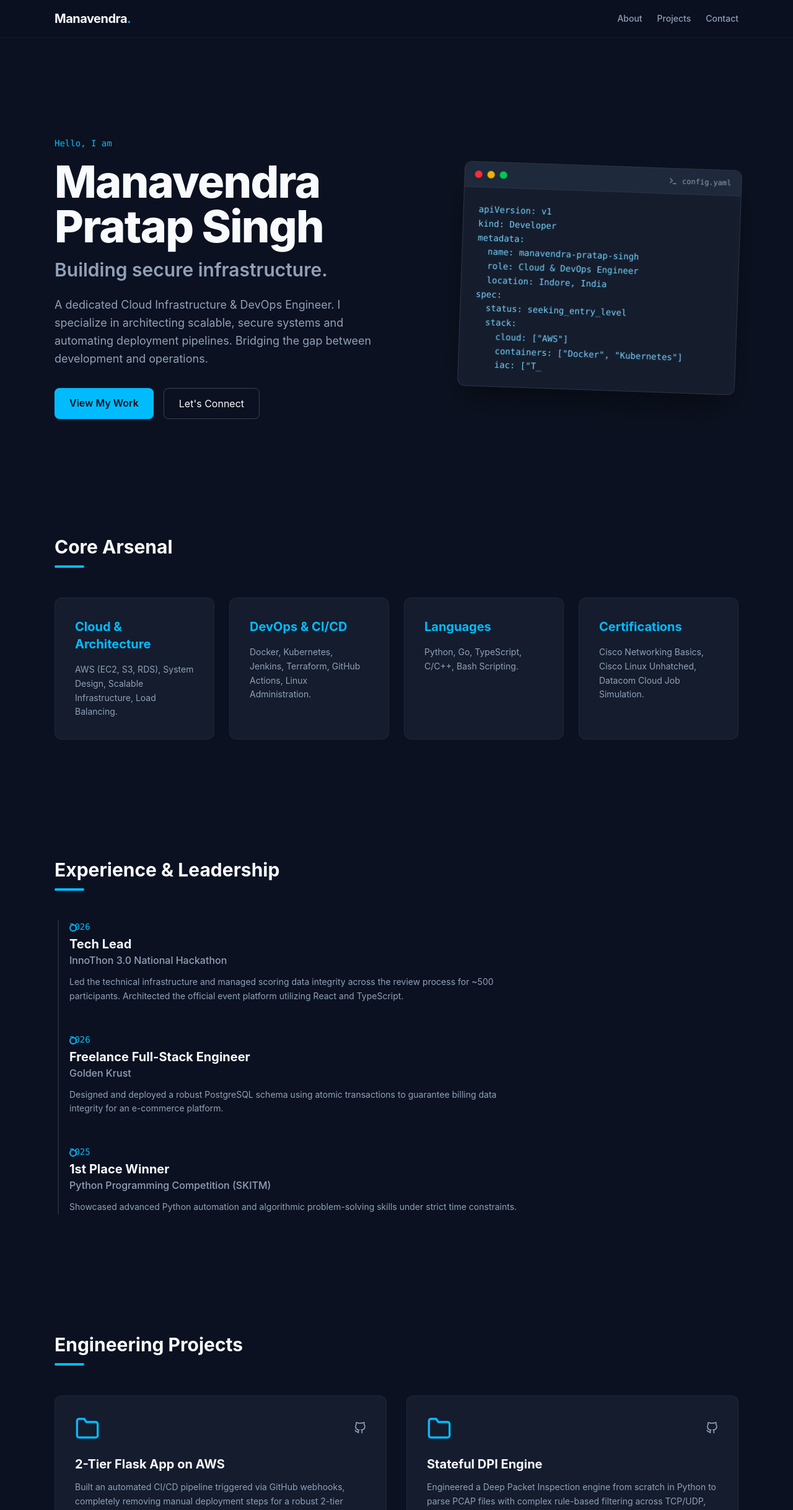
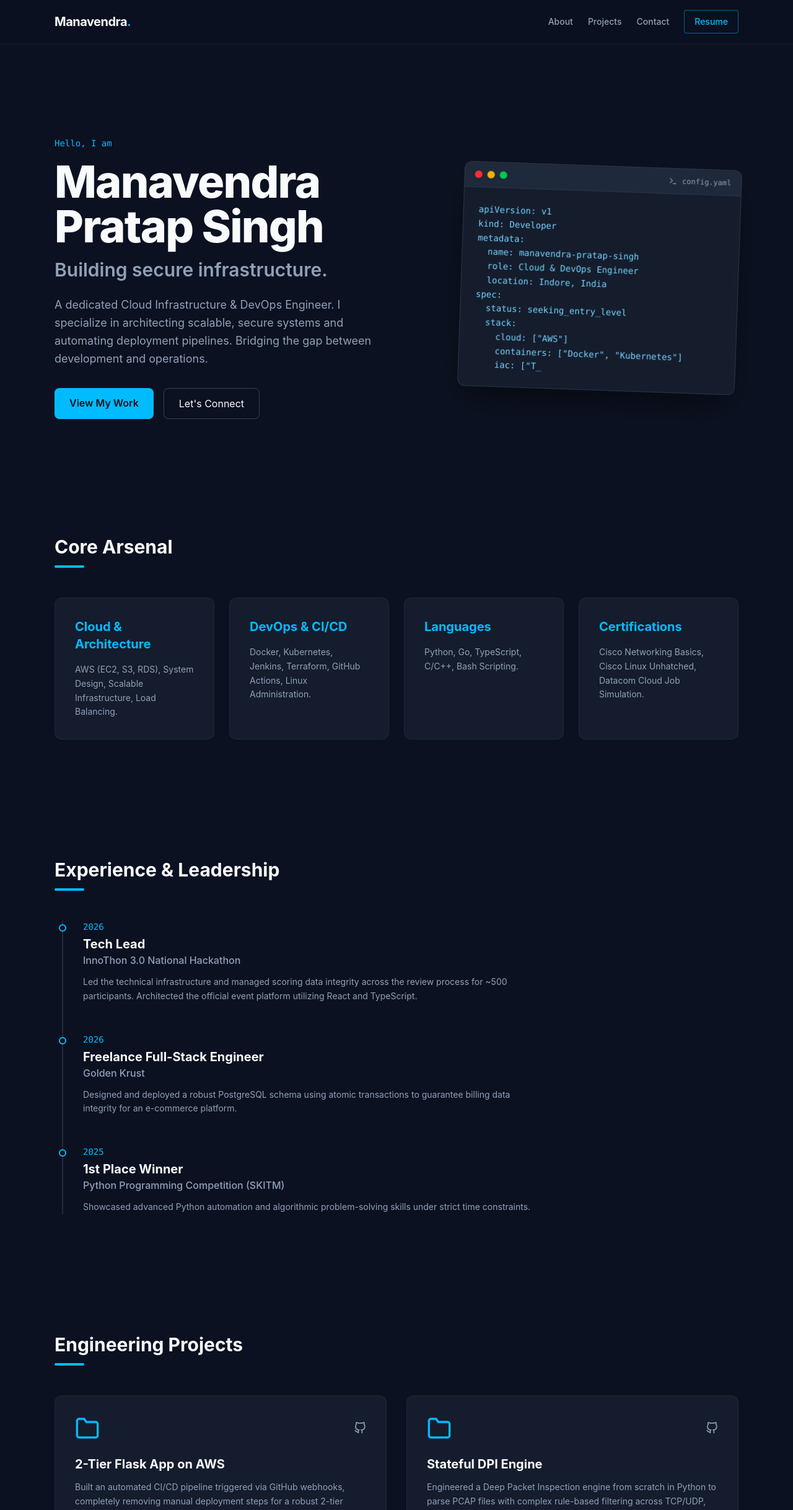
Before and after one commit to singhmanav12/My-Portfolio, a React (Vite) app: page / in a window 1280 px wide. Shown: the top 2436 px of the page at 62% size. Built offline with nearby package versions, Linux system fonts and the light colour scheme.

Commit message:
Fixed minor issues

```diff
--- a/src/App.tsx
+++ b/src/App.tsx
@@ -57,11 +57,12 @@ spec:
           <motion.div
             initial={{ opacity: 0, x: 20 }}
             animate={{ opacity: 1, x: 0 }}
-            className="flex gap-6 text-sm font-medium text-slate-400"
+            className="flex gap-6 text-sm font-medium text-slate-400 items-center"
           >
             <a href="#about" className="hover:text-white transition-colors">About</a>
             <a href="#projects" className="hover:text-white transition-colors">Projects</a>
             <a href="#contact" className="hover:text-white transition-colors">Contact</a>
+            <a href="/resume.pdf" target="_blank" className="px-4 py-2 border border-sky-400/50 text-sky-400 rounded hover:bg-sky-400/10 transition-colors">Resume</a>
           </motion.div>
         </div>
       </nav>
@@ -155,7 +156,7 @@ spec:
           <motion.div initial={{ opacity: 0, y: 30 }} whileInView={{ opacity: 1, y: 0 }} viewport={{ once: true }}>
             <h2 className="section-title mb-12">Experience & Leadership</h2>
 
-            <div className="max-w-3xl relative timeline pl-6">
+            <div className="max-w-3xl relative border-l-2 border-white/10 ml-3 pl-8">
               {[
                 { year: "2026", title: "Tech Lead", company: "InnoThon 3.0 National Hackathon", desc: "Led the technical infrastructure and managed scoring data integrity across the review process for ~500 participants. Architected the official event platform utilizing React and TypeScript." },
                 { year: "2026", title: "Freelance Full-Stack Engineer", company: "Golden Krust", desc: "Designed and deployed a robust PostgreSQL schema using atomic transactions to guarantee billing data integrity for an e-commerce platform." },
@@ -167,7 +168,7 @@ spec:
                   viewport={{ once: true }}
                   className="relative mb-12 last:mb-0"
                 >
-                  <div className="timeline-marker"></div>
+                  <div className="absolute -left-[39px] top-1.5 w-3 h-3 rounded-full bg-slate-900 border-2 border-sky-400"></div>
                   <span className="text-sky-400 font-mono text-sm block mb-1">{exp.year}</span>
                   <h3 className="text-xl font-bold text-slate-50">{exp.title}</h3>
                   <h4 className="text-slate-400 font-medium mb-3">{exp.company}</h4>
--- a/src/index.css
+++ b/src/index.css
@@ -25,13 +25,4 @@
   .section-title.center::after {
     @apply left-1/2 -translate-x-1/2;
   }
-
-  .timeline::before {
-    content: '';
-    @apply absolute top-0 bottom-0 left-[5px] w-0.5 bg-white/10;
-  }
-
-  .timeline-marker {
-    @apply absolute -left-0 top-1.5 w-3 h-3 rounded-full bg-slate-900 border-2 border-sky-400;
-  }
 }
```
Also changed, not shown: index.html (+2 -2 lines), 1 other file (tests, documents, lock files or other folders).
